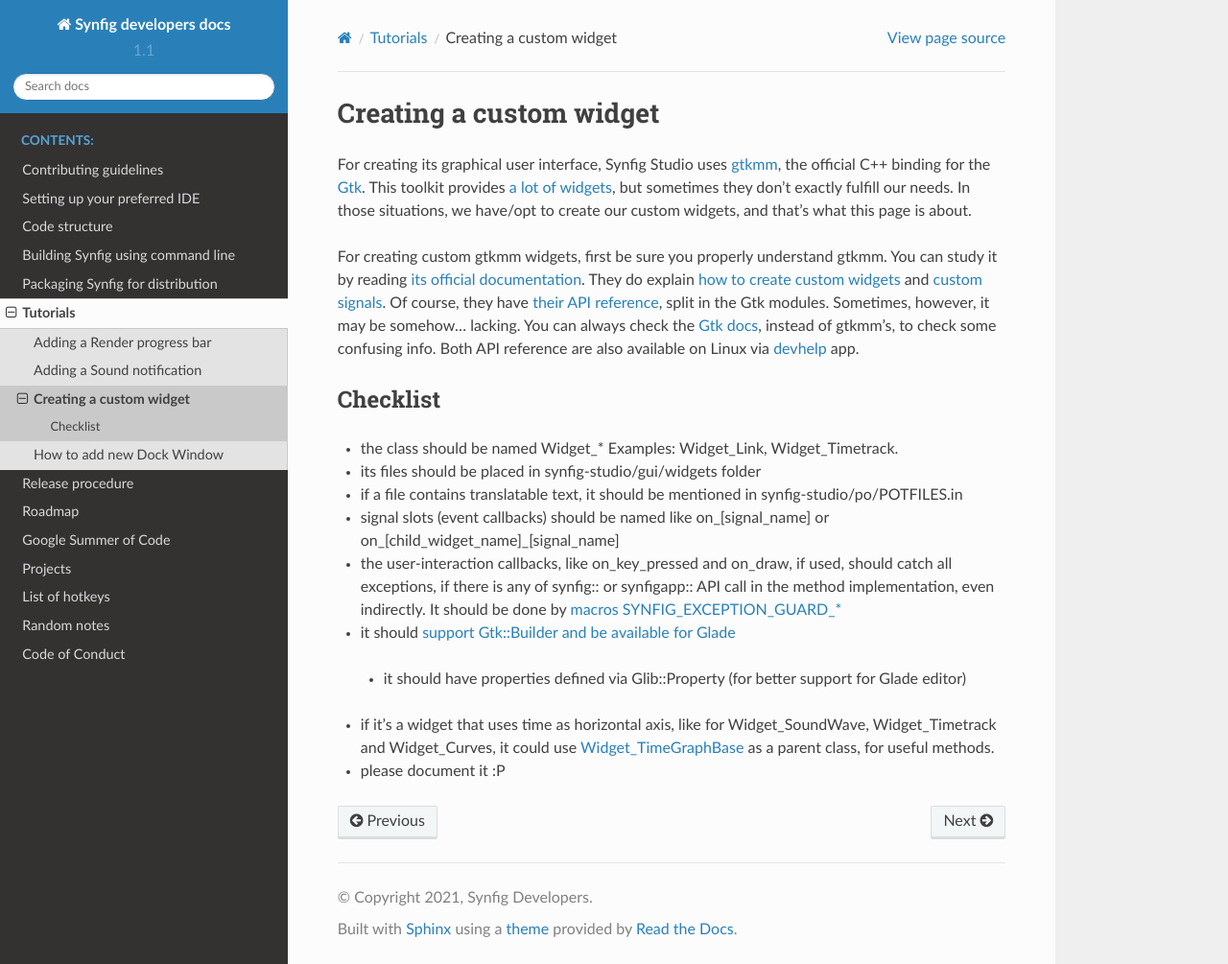
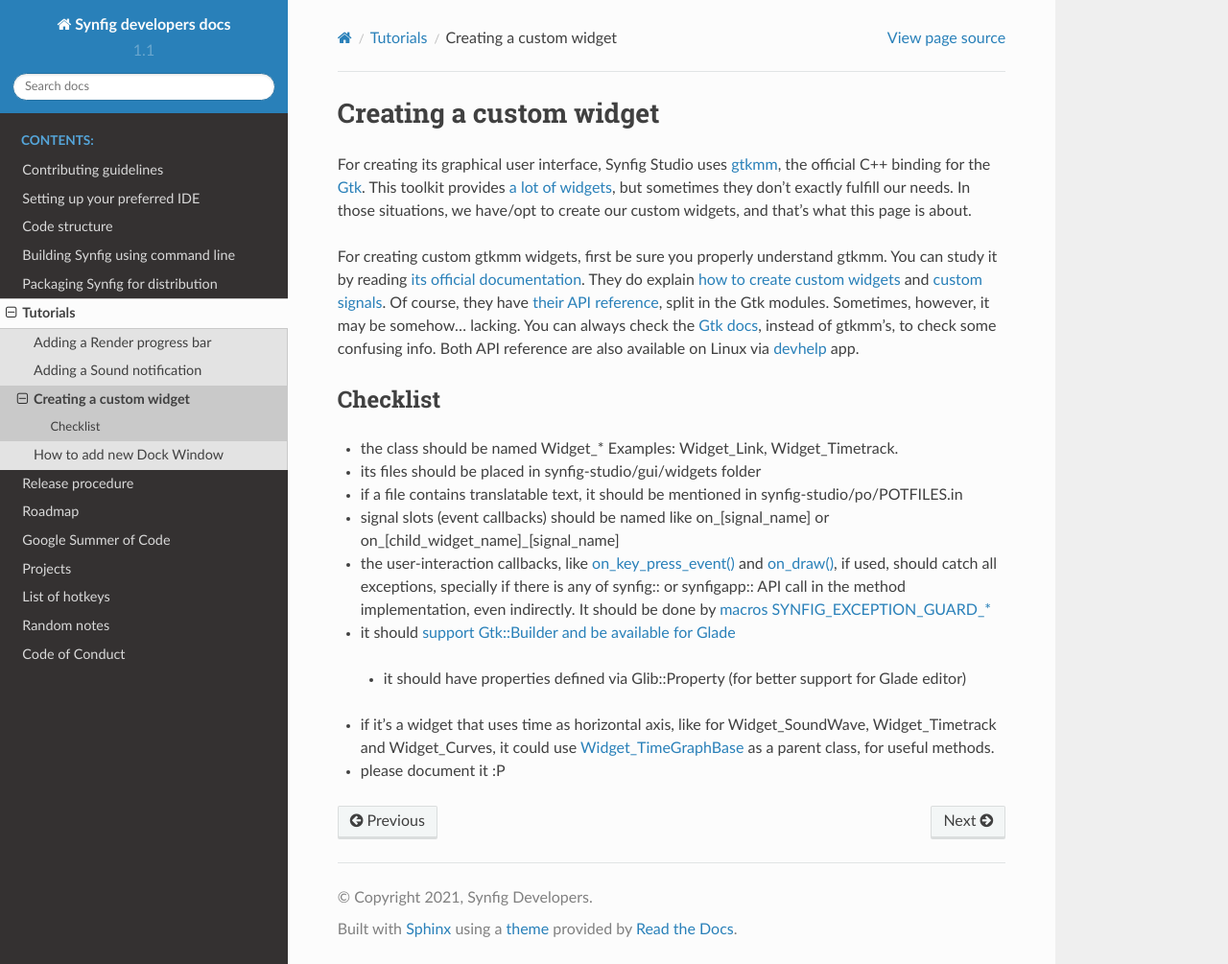
Before and after one commit to synfig/synfig-docs-dev, a Sphinx documentation site: the page built from docs/tutorials/create-custom-widget.rst, in a window 1280 px wide and 1005 px high. Shown: the whole window at 96% size. Built offline with Sphinx 7.4.7 and the Read the Docs theme 2.0.0, drawn with Linux system fonts in a browser that asks for light colours.

Commit message:
minor cosmetic changes

```diff
--- a/docs/tutorials/create-custom-widget.rst
+++ b/docs/tutorials/create-custom-widget.rst
@@ -20,7 +20,7 @@
 * its files should be placed in synfig-studio/gui/widgets folder
 * if a file contains translatable text, it should be mentioned in synfig-studio/po/POTFILES.in
 * signal slots (event callbacks) should be named like on_[signal_name] or on_[child_widget_name]_[signal_name]
-* the user-interaction callbacks, like on_key_pressed and on_draw, if used, should catch all exceptions, if there is any of synfig:: or synfigapp:: API call in the method implementation, even indirectly. It should be done by `macros SYNFIG_EXCEPTION_GUARD_* <https://github.com/synfig/synfig/blob/master/synfig-studio/src/gui/exception_guard.h>`_
+* the user-interaction callbacks, like `on_key_press_event() <https://developer.gnome.org/gtkmm/stable/classGtk_1_1Widget.html#a65d0475d77084b1c123752fa9bcf704d>`_ and `on_draw() <https://developer.gnome.org/gtkmm/stable/classGtk_1_1Widget.html#abc9e82a0cb0d78f6044f02305a90b6d5>`_, if used, should catch all exceptions, specially if there is any of synfig:: or synfigapp:: API call in the method implementation, even indirectly. It should be done by `macros SYNFIG_EXCEPTION_GUARD_* <https://github.com/synfig/synfig/blob/master/synfig-studio/src/gui/exception_guard.h>`_
 * it should `support Gtk::Builder and be available for Glade <https://github.com/synfig/synfig/pull/900/commits/025eec22c849c45d3c9e1fa295459033702ed069>`_
  * it should have properties defined via Glib::Property (for better support for Glade editor)
 * if it's a widget that uses time as horizontal axis, like for Widget_SoundWave, Widget_Timetrack and Widget_Curves, it could use `Widget_TimeGraphBase <https://github.com/synfig/synfig/blob/master/synfig-studio/src/gui/widgets/widget_timegraphbase.h>`_ as a parent class, for useful methods.
```
